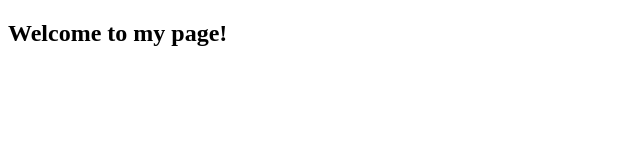
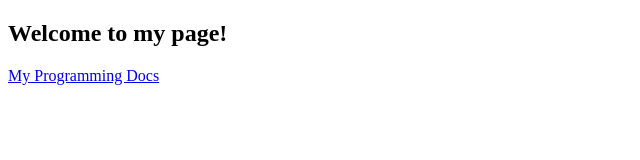
Before and after one commit to roythearsonist/Build-a-Personal-Portfolio-Webpage, a plain HTML site: page index.html in a window 1280 px wide. Shown: the whole page, without its empty margins (0-640 px from the left). Drawn offline with Linux system fonts and the light colour scheme.

Commit message:
project title

```diff
--- a/index.html
+++ b/index.html
@@ -11,6 +11,10 @@
     <section id="welcome-section">
       <h1>Welcome to my page!</h1>
     </section>
-    <section id="projects"></section>
+    <section id="projects">
+    <div class="project-title">
+        <a href="https://github.com/theblobscp/My-Docs">My Programming Docs</a>
+    </div>
+    </section>
   </body>
 </html>
```
